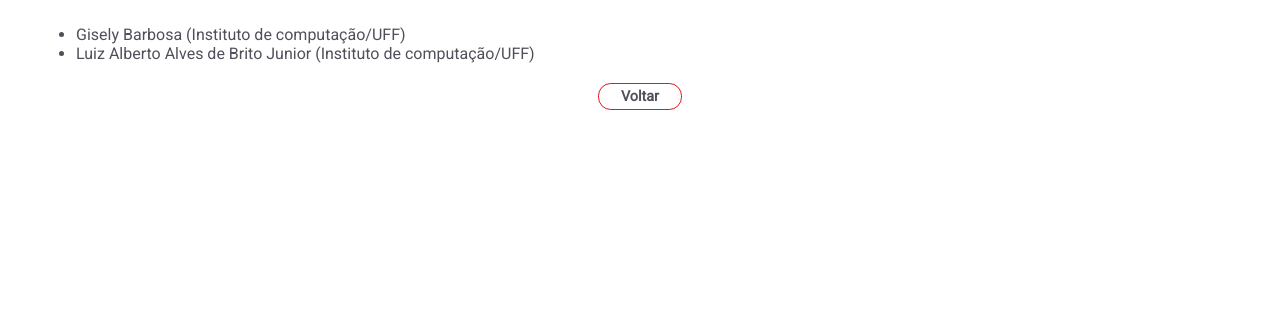
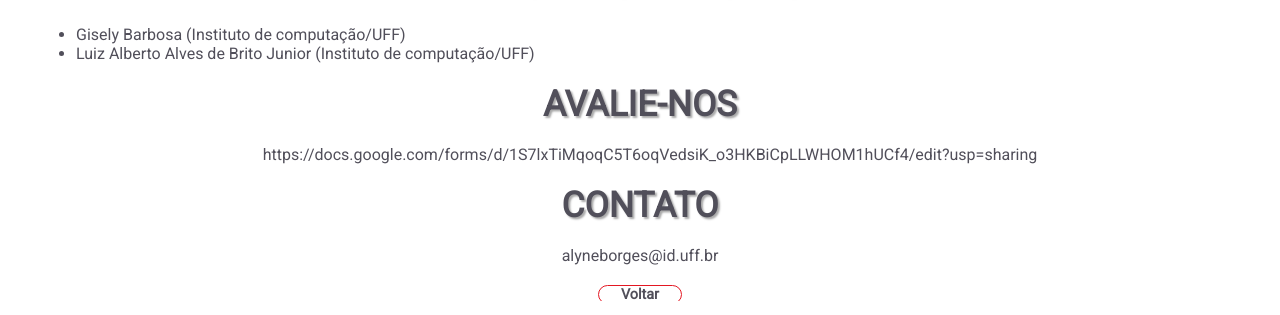
Before and after one commit to luizlaljr/nursing-diagnostic-app, a Next.js app: page /about in a window 1280 px wide. Shown: the part 436-751 px from the top of the page. Built offline with nearby package versions, Linux system fonts and the light colour scheme.

Commit message:
Mailto added

```diff
--- a/src/pages/about.js
+++ b/src/pages/about.js
@@ -48,6 +48,16 @@ function About() {
             <li>Gisely Barbosa (Instituto de computação/UFF)</li>
             <li>Luiz Alberto Alves de Brito Junior (Instituto de computação/UFF)</li>
           </ul>
+          <div className={styles.subtitle}>
+            <h6>AVALIE-NOS</h6>
+          </div>
+          <p>
+            https://docs.google.com/forms/d/1S7lxTiMqoqC5T6oqVedsiK_o3HKBiCpLLWHOM1hUCf4/edit?usp=sharing
+          </p>
+          <div className={styles.subtitle}>
+            <h6>CONTATO</h6>
+          </div>
+          <a href="mailto:alyneborges@id.uff.br">alyneborges@id.uff.br</a>
           <button
             type="button"
             className={styles.button}
```
